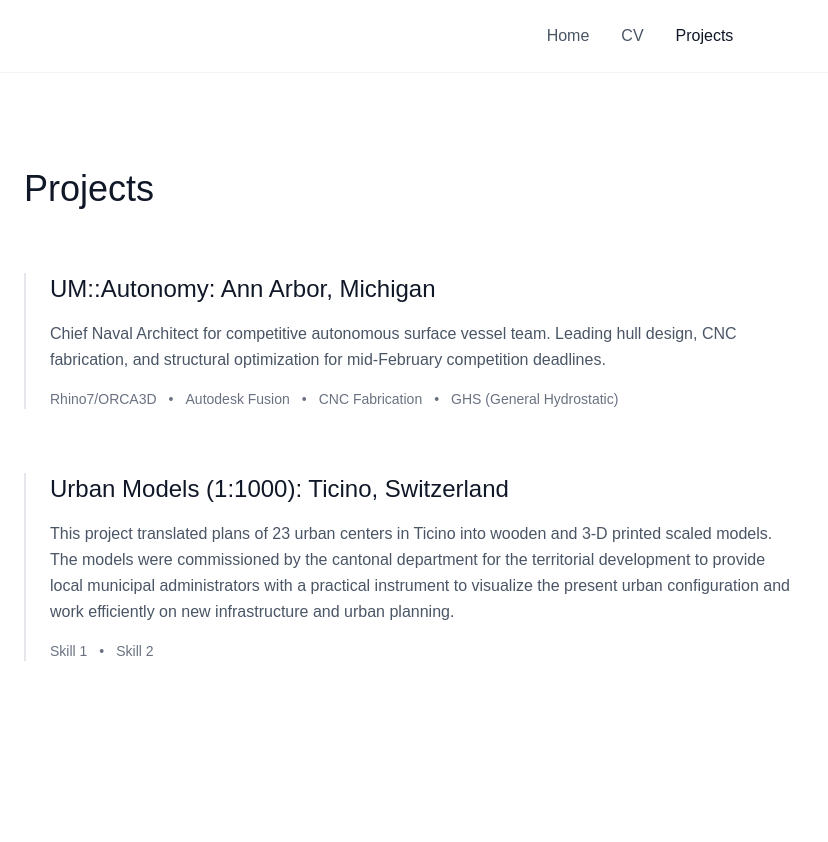
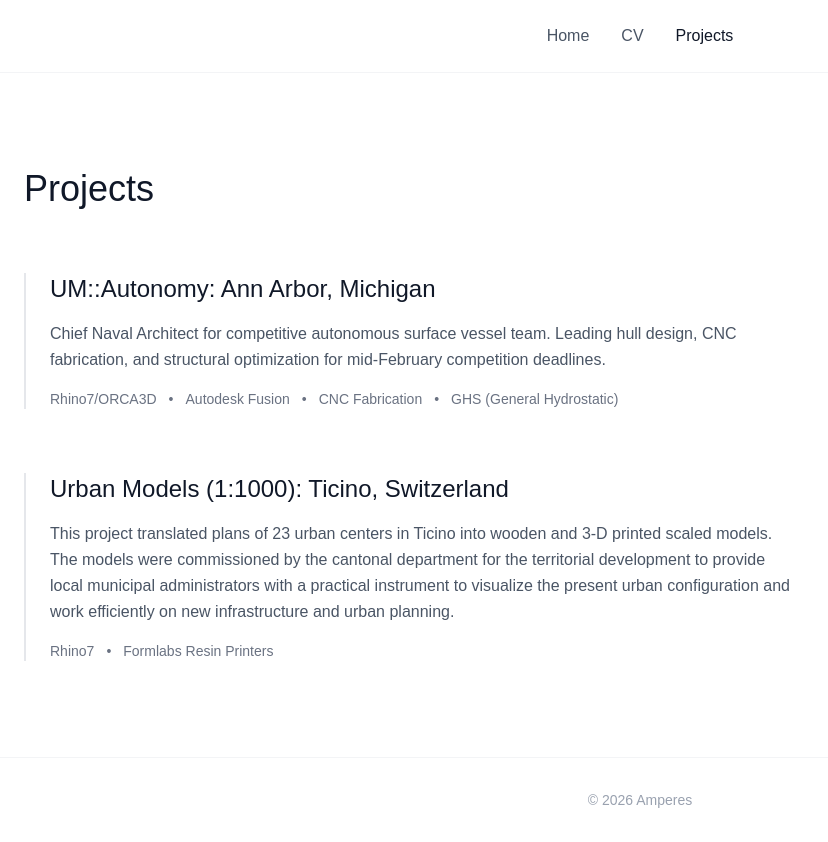
Before and after one commit to ulricozampa/amperes-portfolio, a Next.js app: page /projects in a window 1280 px wide. Shown: the whole page, without its empty margins (0-828 px from the left). Before the commit the page ends 800 px from the top, so only its background shows below. Built offline with nearby package versions, Linux system fonts and the light colour scheme.

Commit message:
Add prestigious exhibitions with creative awards

```diff
--- a/app/projects/page.tsx
+++ b/app/projects/page.tsx
@@ -47,13 +47,19 @@ export default function Projects() {
               visualize the present urban configuration and work efficiently on new infrastructure and urban planning.
             </p>
             <div className="flex flex-wrap gap-3">
-              <span className="text-sm text-gray-500">Skill 1</span>
+              <span className="text-sm text-gray-500">Rhino7</span>
               <span className="text-sm text-gray-500">•</span>
-              <span className="text-sm text-gray-500">Skill 2</span>
+              <span className="text-sm text-gray-500">Formlabs Resin Printers</span>
             </div>
           </div>
         </div>
       </section>
+    {/* Footer */}
+      <footer className="container mx-auto px-6 py-8 border-t border-gray-100">
+        <p className="text-gray-400 text-sm text-center">© 2026 Amperes</p>
+      </footer>
     </main>
+
+
   );
 }
```
